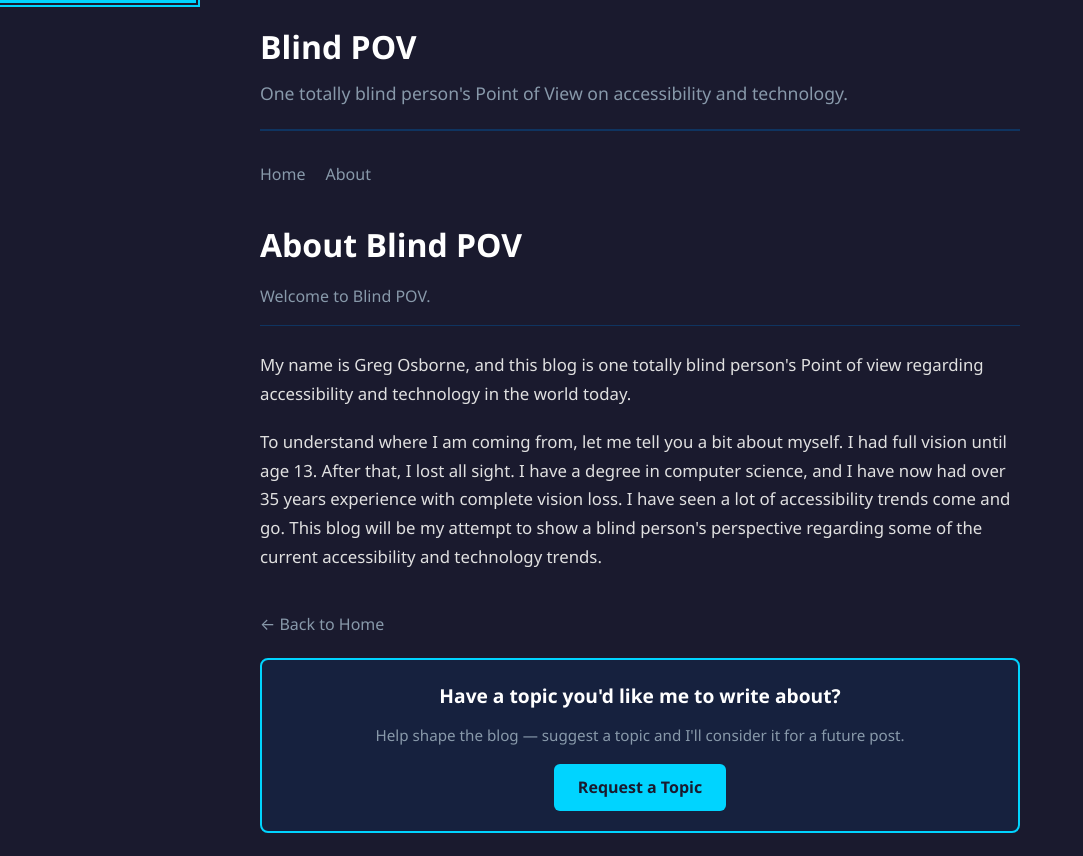
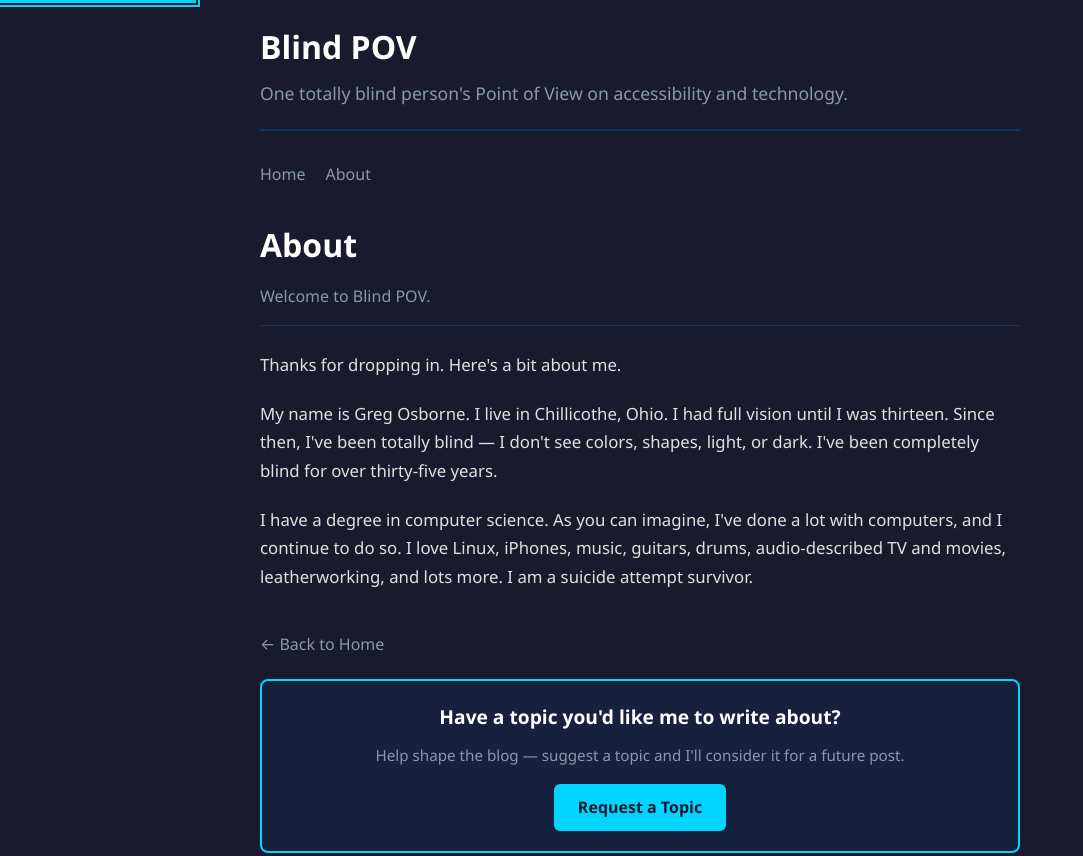
Before and after one commit to cryptulus/blindpov, a plain HTML site: page about.html in a window 1280 px wide. Shown: the top 856 px of the page, without its empty margins (0-1083 px from the left). Drawn offline with Linux system fonts and the light colour scheme.

Commit message:
Update about page with cleaned-up bio

```diff
--- a/about.html
+++ b/about.html
@@ -22,14 +22,16 @@
   </nav>
 
   <main id="main-content" class="post">
-    <h1>About Blind POV</h1>
+    <h1>About</h1>
     <div class="post-meta">
       <p>Welcome to Blind POV.</p>
     </div>
     <div class="post-content">
-      <p>My name is Greg Osborne, and this blog is one totally blind person's Point of view regarding accessibility and technology in the world today.</p>
+      <p>Thanks for dropping in. Here's a bit about me.</p>
 
-      <p>To understand where I am coming from, let me tell you a bit about myself. I had full vision until age 13. After that, I lost all sight. I have a degree in computer science, and I have now had over 35 years experience with complete vision loss. I have seen a lot of accessibility trends come and go. This blog will be my attempt to show a blind person's perspective regarding some of the current accessibility and technology trends.</p>
+      <p>My name is Greg Osborne. I live in Chillicothe, Ohio. I had full vision until I was thirteen. Since then, I've been totally blind — I don't see colors, shapes, light, or dark. I've been completely blind for over thirty-five years.</p>
+
+      <p>I have a degree in computer science. As you can imagine, I've done a lot with computers, and I continue to do so. I love Linux, iPhones, music, guitars, drums, audio-described TV and movies, leatherworking, and lots more. I am a suicide attempt survivor.</p>
     </div>
     <a href="/" class="back-link">&larr; Back to Home</a>
 
```
